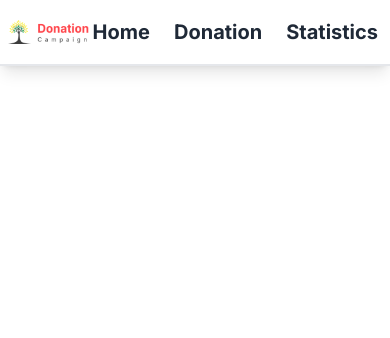
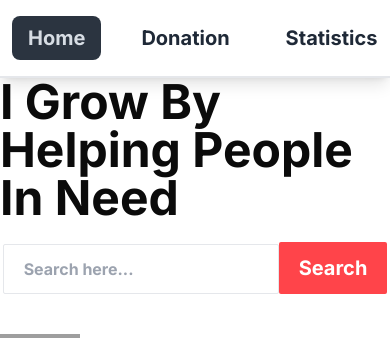
Before and after one commit to itsahadul99/Donation-Campaign, a React (Vite) app: page / in a window 390 px wide. Shown: the top 338 px of the page. Built offline with nearby package versions, Linux system fonts and the light colour scheme; grey boxes are pictures that could not be loaded.

Commit message:
added statistics but not working

```diff
--- a/package.json
+++ b/package.json
@@ -16,6 +16,7 @@
     "react-dom": "^18.2.0",
     "react-hot-toast": "^2.4.1",
     "react-router-dom": "^6.22.3",
+    "recharts": "^2.12.3",
     "sort-by": "^1.2.0"
   },
   "devDependencies": {
--- a/src/components/Banner.jsx
+++ b/src/components/Banner.jsx
@@ -1,10 +1,17 @@
 import BgImg from '../assets/wave.svg';
 const Banner = () => {
+    // const handleInputField = e => {
+    //     // e.preventDefault();
+    //     const fieldText = e.target.value;
+    // }
+    // const handleSearch = () => {
+    //     console.log('from handle search');
+    // }
     return (
-        <div className='flex flex-col justify-center items-center space-y-5 min-h-[calc(100vh-90px)] relative '>
+        <div className='flex flex-col justify-center items-center space-y-5 min-h-full sm:min-h-[calc(100vh-90px)] relative '>
             <h1 className='text-5xl font-bold text-[#0B0B0B] z-10'>I Grow By Helping People In Need</h1>
             <div>
-                <input  className='py-3 px-5 rounded-sm border font-bold' type="text" placeholder='Search here...' />
+                <input className='py-3 px-5 rounded-sm border font-bold' type="text" placeholder='Search here...' />
                 <button className='bg-[#FF444A] py-3 px-5 rounded-sm font-bold text-white text-xl'>Search</button>
             </div>
             <img src= {BgImg} className='w-full absolute bottom-0'/>
--- a/src/components/DonationDetails.jsx
+++ b/src/components/DonationDetails.jsx
@@ -4,7 +4,7 @@ import { savedCard } from "../utils/localStorage";
 const DonationDetails = () => {
     const { id } = useParams();
     const cards = useLoaderData();
-    const car = cards.find(c => c.id == parseInt(id));
+    const car = cards.find(c => c.id === parseInt(id));
     // console.log(car);
     const handleDonateBtn = id => {
         savedCard(parseInt(id))
--- a/src/components/Nav.jsx
+++ b/src/components/Nav.jsx
@@ -1,6 +1,11 @@
 import { NavLink } from 'react-router-dom';
 import Logo from '../assets/Logo.png';
 const Nav = () => {
+    const links = <>
+    <li><NavLink to='/'>Home</NavLink></li>
+    <li><NavLink to='/donation' >Donation</NavLink></li>
+    <li><NavLink to='/statistics'>Statistics</NavLink></li>
+    </>
     return (
         <div className='border-b-2 shadow-lg'>
             <div className="navbar bg-base-100 max-w-7xl mx-auto ">
@@ -9,9 +14,7 @@ const Nav = () => {
                 </div>
                 <div className="flex-none">
                     <ul className="menu menu-horizontal px-1 space-x-6 *:font-bold *:text-xl">
-                        <NavLink to='/'>Home</NavLink>
-                        <NavLink to='/donation' >Donation</NavLink>
-                        <NavLink to='/statistics'>Statistics</NavLink>
+                        {links}
                     </ul>
                 </div>
             </div>
--- a/src/pages/Statistics.jsx
+++ b/src/pages/Statistics.jsx
@@ -1,7 +1,34 @@
+import { useEffect, useState } from "react";
+import { useLoaderData } from "react-router-dom";
+import { getCard } from "../utils/localStorage";
+// import { Pie, PieChart } from 'recharts';
 const Statistics = () => {
+    const cards = useLoaderData();
+    const [donateCard, setDonateCard] = useState([]);
+    const priceArray = cards.map(card => card.price);
+    // console.log(priceArray);
+    const totalPrice = priceArray.reduce((int, current) => int + current);
+    // console.log(totalPrice);
+    useEffect(() => {
+        const storedCard = getCard();
+        if (cards.length > 0) {
+            const donateCards = cards.filter(card => storedCard.includes(card.id))
+            setDonateCard(donateCards);
+        }
+    }, [cards]);
+    // const priceDonate = donateCard.map(card => card.price);
+    // console.log(priceDonate);
+    // const donateTotal = priceDonate.reduce((ini = 0, curr = 0) => ini + curr);
+    // console.log(donateTotal);
+    // const data = [
+    //     {name: 'Total Donation', value: `${totalPrice}`},
+    //     {name: 'Your Donation', value: `${donateTotal}`}
+    // ]
     return (
         <div>
-            <h1>I am from statistics</h1>
+            {/* <PieChart width={730} height={250}>
+                <Pie data={data} dataKey="value" nameKey='name' cx="50%" cy="50%" innerRadius={0} outerRadius={100} fill="#8884d8" />
+            </PieChart> */}
         </div>
     );
 };
```
Also changed, not shown: 1 other file (tests, documents, lock files or other folders).
